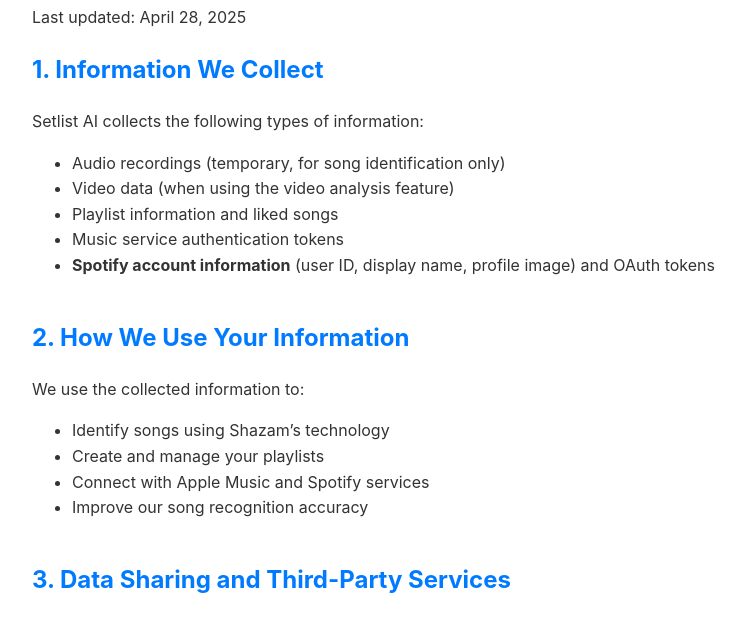
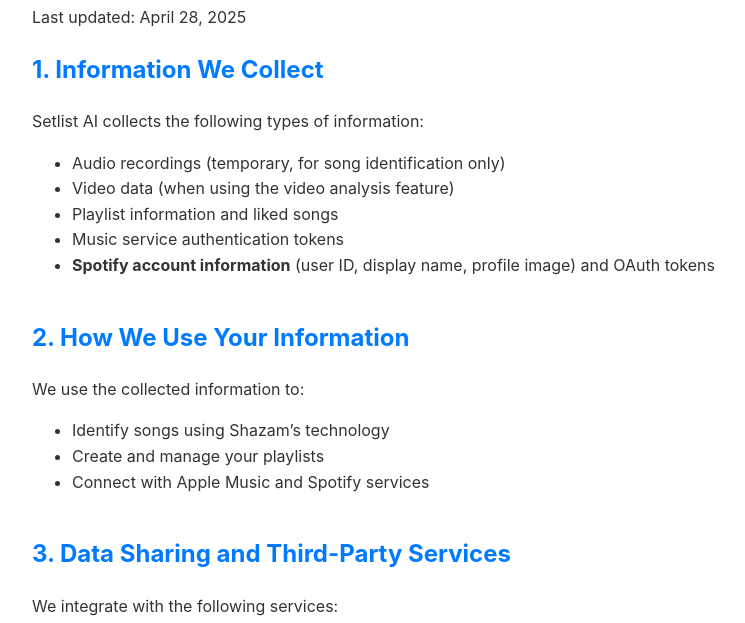
Before and after one commit to Cael987/Setlist-AI, a plain HTML site: page privacy-policy.html in a window 1280 px wide. Shown: the part 153-776 px from the top of the page, without its empty margins (208-953 px from the left). Drawn offline with Linux system fonts and the light colour scheme.

Commit message:
Update privacy-policy.html

```diff
--- a/privacy-policy.html
+++ b/privacy-policy.html
@@ -63,7 +63,6 @@
             <li>Identify songs using Shazam’s technology</li>
             <li>Create and manage your playlists</li>
             <li>Connect with Apple Music and Spotify services</li>
-            <li>Improve our song recognition accuracy</li>
         </ul>
     </section>
 
```
